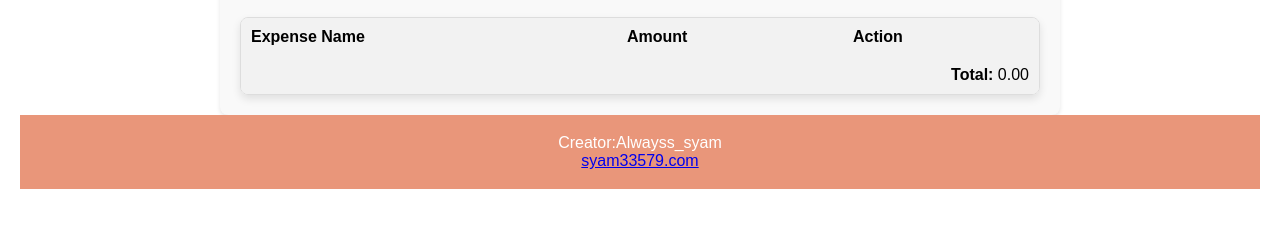
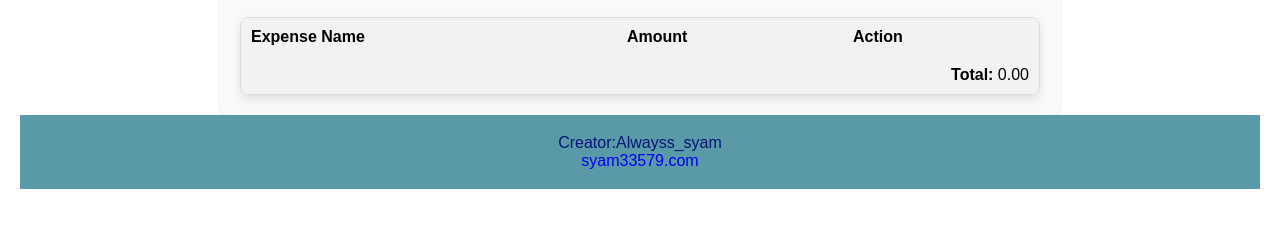
Before and after one commit to syam311/Js_procect, a plain HTML site: page index.html in a window 1280 px wide. Shown: the part 158-386 px from the top of the page. Drawn offline with Linux system fonts and the light colour scheme.

Commit message:
expence_tracker

```diff
--- a/index.html
+++ b/index.html
@@ -93,9 +93,11 @@ tbody td {
 footer {
   text-align: center;
   padding: 3px;
-  background-color: DarkSalmon;
-  color: white;
+  background-color: #5a9aa8;
+  color: rgb(0, 22, 120);
   margin-bottom: -100%;
+  text-decoration: none;
+
 
 }
 </style>
@@ -163,7 +165,7 @@ function renderExpenses() {
 		const expenseRow = document.createElement("tr");
 		expenseRow.innerHTML = `
 	<td>${expense.name}</td>
-	<td>$${expense.amount}</td>
+	<td>${expense.amount}</td>
 	<td class="delete-btn" data-id="${i}">Delete</td>
 	`;
 		expenseList.appendChild(expenseRow);
@@ -244,7 +246,7 @@ renderExpenses();
     </script>
 	<footer>
 		<p>Creator:Alwayss_syam<br>
-		<a href="mailto:syam33579.com">syam33579.com</a></p>
+		<a href="mailto:syam33579.com" style="text-decoration: none;">syam33579.com</a></p>
 	  </footer>
 
 
```
